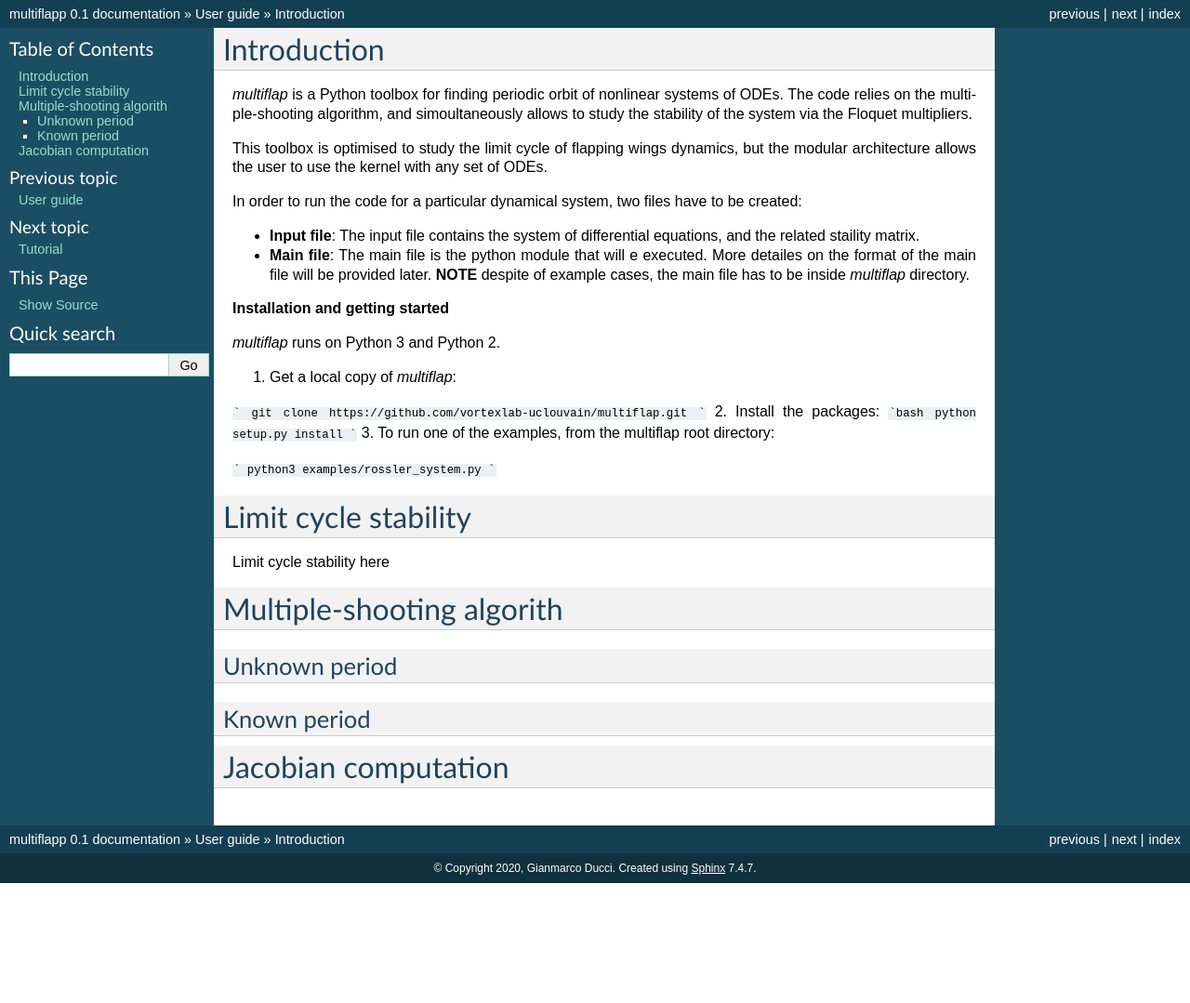
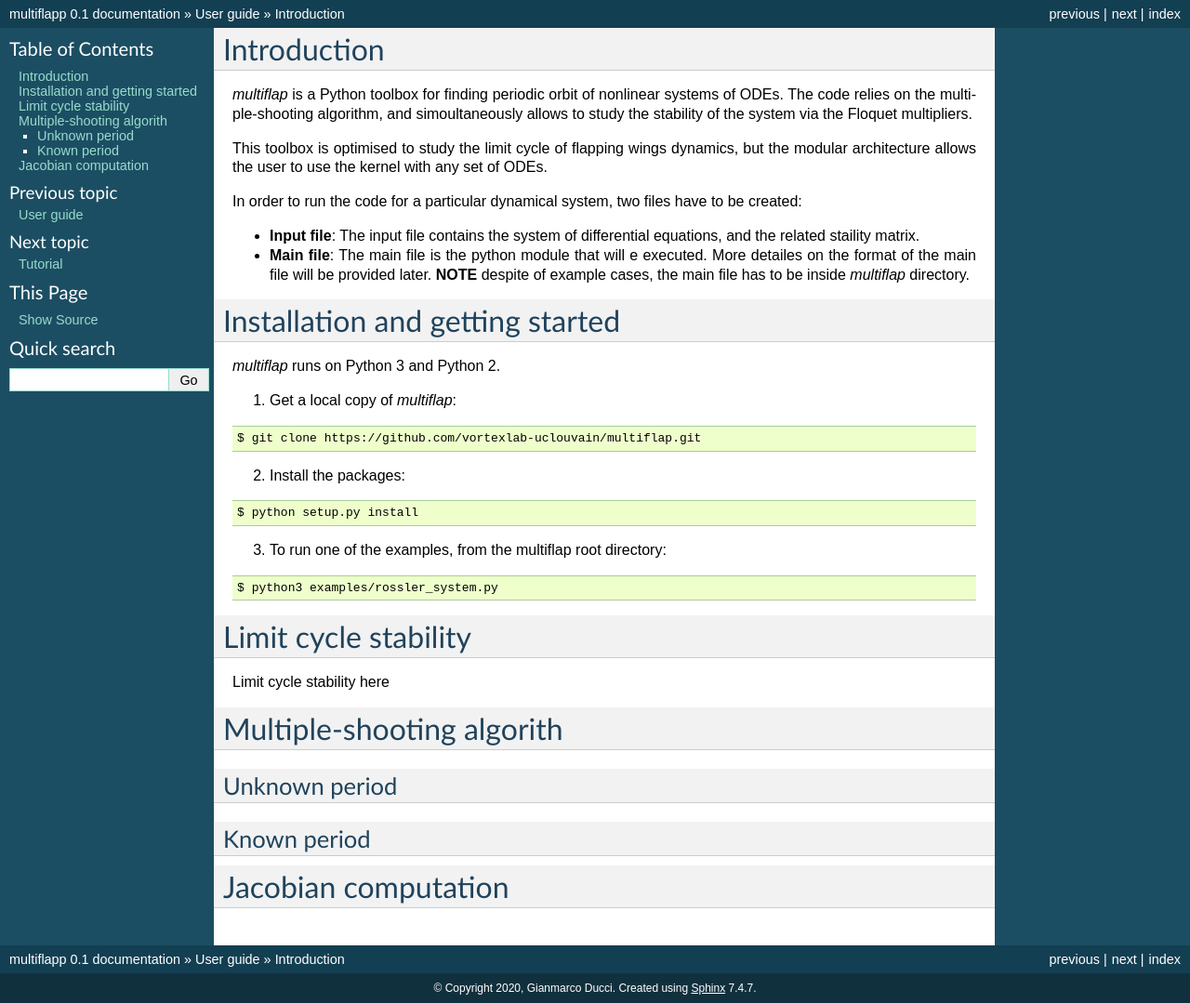
Before and after one commit to vortexlab-uclouvain/multiflap, a Sphinx documentation site: the page built from docs/multiflap_guide.rst, in a window 1280 px wide. Shown: the whole page at 93% size. Built offline with Sphinx 7.4.7, drawn with Linux system fonts in a browser that asks for light colours; before the commit the page ends 950 px from its top, so only the background shows below that.

Commit message:
getting started

````diff
--- a/docs/multiflap_guide.rst
+++ b/docs/multiflap_guide.rst
@@ -11,24 +11,30 @@ In order to run the code for a particular dynamical system, two files have to be
 
 * **Main file**: The main file is the python module that will e executed. More detailes on the format of the main file will be provided later. **NOTE** despite of example cases, the main file has to be inside `multiflap` directory.
 
-**Installation and getting started**
+Installation and getting started
+================================
 
 `multiflap` runs on Python 3 and Python 2.
 
+
 1.   Get a local copy of `multiflap`:
 
-```
-git clone https://github.com/vortexlab-uclouvain/multiflap.git
-```
+.. code-block:: bash
+
+   $ git clone https://github.com/vortexlab-uclouvain/multiflap.git
+
 2. Install the packages:
-```bash
-python setup.py install
-```
+
+.. code-block:: bash
+
+   $ python setup.py install
+
 3. To run one of the examples, from the multiflap root directory:
 
-```
-python3 examples/rossler_system.py
-```
+.. code-block:: bash
+
+   $ python3 examples/rossler_system.py
+
 
 Limit cycle stability
 =====================
````
Also changed, not shown: 6 other files.
